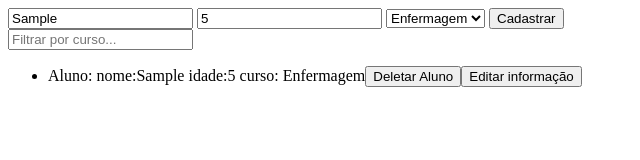
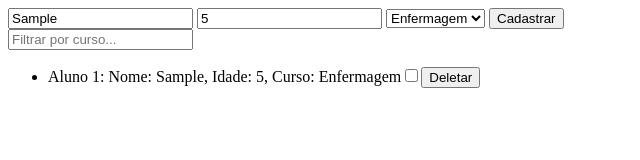
Before and after one commit to Gilberto-Okimura/Sistema-de-cadastro-de-alunos-com-DOM, a plain HTML site: page index.html in a window 1280 px wide. Both pictures are taken after typing "Sample", "5" into the empty fields and a click on the button "Cadastrar". Shown: the whole page, without its empty margins (0-640 px from the left). Drawn offline with Linux system fonts and the light colour scheme.

Commit message:
Refactor form submission handling and enhance student list functionality

```diff
--- a/index.html
+++ b/index.html
@@ -7,7 +7,7 @@
 
 </head>
 <body>
-    <form id="form-aluno" onsubmit="caputrarValForm()" >
+    <form id="form-aluno" onsubmit="" method="post">
   <input type="text" id="nome" placeholder="Nome do aluno" required name="nome" />
   <input type="number" id="idade" placeholder="Idade" required name="idade"/>
   <select name="curso" id="curso">
@@ -19,6 +19,7 @@
          <option value="Enfermagem">Enfermagem</option>
   </select>
   <button type="submit">Cadastrar</button>
+
 </form>
 
 <input type="text" id="filtro" placeholder="Filtrar por curso..." />
--- a/js.js
+++ b/js.js
@@ -1,57 +1,61 @@
 
 
-let name_f = document.getElementById('nome').value
-let year_f = document.getElementById('idade').value
-let course_f = document.getElementById('curso')
-let form = document.querySelector('form')
+
+let form = document.querySelector('form')//Seleciona o form
+let alunos = [];//armazena do formdata num array
 
 
 
 form.onsubmit = function(event){ //Quando for enviado
   event.preventDefault() // quando vier default (nulo)
 
+
+
   const formdata = new FormData(form) //usa uma função do js que pega toda informação do form.
   const datatosave = { // aqui e para pegar cada elemento na query.
     nome: formdata.get('nome') ,
     idade: formdata.get('idade'),
     curso: formdata.get('curso')
-  }
+         }
+         alunos.push(datatosave)//adiciona no array o objeto datatosave
+         list()//executa.
+
+         console.log(alunos)
+}
 
 
-  let alunos = []
-  alunos.push(datatosave)//armazena em um array
+function list() {
+   const ulpai = document.getElementById("lista-alunos")
+   ulpai.innerHTML = '' // Limpa a lista antes de recriar
+
+   alunos.forEach((aluno, index) => { // foreach passando duas funcoes dele mesmo. valor atual(aluno), indice(index)
+      const criarLi = document.createElement('li')
+      ulpai.appendChild(criarLi)//depos de criado a li, e definida que ul e a progenitora de li portanto ela vai dentro
+
+      criarLi.textContent += `Aluno ${index + 1}: Nome: ${aluno.nome}, Idade: ${aluno.idade}, Curso: ${aluno.curso}`
+
+      const criarSelect = document.createElement('input')
+      criarSelect.type = 'checkbox'
+
+      criarLi.appendChild(criarSelect) // mesma coisa do ulpai.
 
 
-  console.log(alunos);
+      let btn_del = document.createElement('button')
+      criarLi.appendChild(btn_del)
 
- function list(){
+      btn_del.textContent = 'Deletar'
+      btn_del.onclick = function() { // uma funcao que funciona ao clicar
+         if(criarSelect.checked){//checa se o check box esta marcado
+            console.log(`Marcado${index}`)
+            alunos.splice(index, 1)//remove do array
+            ulpai.removeChild(criarLi) // remove da tela.
 
-    let criarLi = document.createElement('li')
-    let ulpai = document.getElementById("lista-alunos")
+         } else {
+            console.log('desmarcado')
+         }
+      }
 
-
-    for(let i = 0; i < alunos.length; i++){
-
-          let ulcriar = ulpai.appendChild(criarLi )
-          ulcriar.innerText += `Aluno: nome:${datatosave.nome} idade:${datatosave.idade} curso: ${datatosave.curso}`
-
-         let criarbotao_ofdel = document.createElement('button')
-         let criarbotao_ofedit = document.createElement('button')
-         criarbotao_ofdel.textContent = "Deletar Aluno"
-         criarbotao_ofedit.textContent = "Editar informação"
-
-
-
-         criarLi.appendChild(criarbotao_ofdel)
-         criarLi.appendChild(criarbotao_ofedit)
-
-         criarbotao_ofdel.onclick = function(){ criarLi.remove();
-
-          }
-    }
-
- }
-   list()
+   })
 
 
 
```
